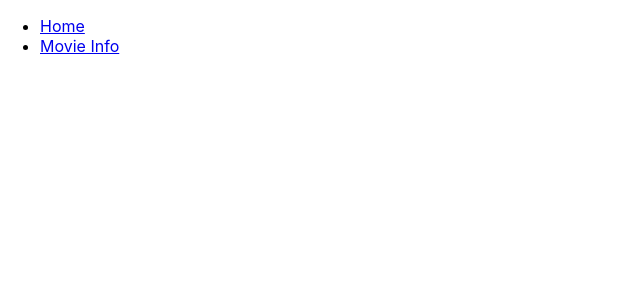
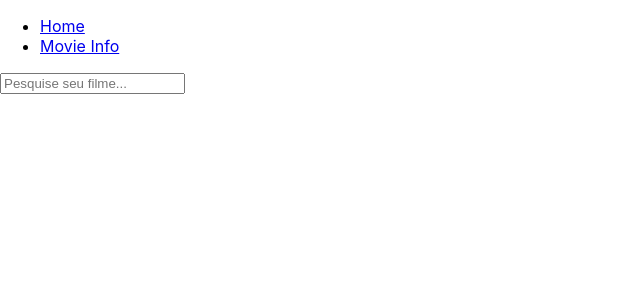
Before and after one commit to brugarcia/MovieFinder, a React (Create React App) app: page / in a window 1280 px wide. Shown: the top 300 px of the page, without its empty margins (0-640 px from the left). Built offline with nearby package versions, Linux system fonts and the light colour scheme; no server answers.

Commit message:
componentes de busca e lista

```diff
--- /dev/null
+++ b/src/components/MovieList/MovieList.js
@@ -0,0 +1,27 @@
+import React, {useContext, useState} from 'react'
+
+import MoviesContext from '../../contexts/MoviesContext'
+
+const initState = {
+	moviesList: []
+}
+
+
+const MovieList = () => {
+	const [state, setState] = useState(initState);
+    const {
+		moviesList,
+	 } = useContext(MoviesContext)
+
+	return (
+        <>
+			{moviesList.results?.map(({title}) => (
+				<div key={title}>
+					{title}
+				</div>
+			))}
+		</>
+	)
+}
+
+export default MovieList
--- /dev/null
+++ b/src/components/MovieList/index.js
@@ -0,0 +1,3 @@
+import MovieList from './MovieList.js'
+
+export default MovieList
--- /dev/null
+++ b/src/components/SearchBar/SearchBar.js
@@ -0,0 +1,37 @@
+import React, {useContext, useState} from 'react'
+
+import MoviesContext from '../../contexts/MoviesContext'
+
+const initState = {
+	value: '',
+}
+
+
+const SearchBar = () => {
+	const [state, setState] = useState(initState);
+    const {
+		loadMoviesList,
+		moviesList,
+	 } = useContext(MoviesContext)
+
+
+	const handleChange = (event) => {
+		if (event.key === 'Enter') {
+		  loadMoviesList(event.target.value)
+		}
+	  }
+
+	return (
+        <>
+            <div>
+                <input placeholder="Pesquise seu filme..." type="text" onKeyDown={handleChange} value={state.value} onChange={(e) => setState(() => ({value: e.target.value}))}/>
+            </div>
+            {moviesList.results && (
+                <div>Filmes encontrados: {moviesList.results.length}</div>
+            )}
+        </>
+
+	)
+}
+
+export default SearchBar
--- /dev/null
+++ b/src/components/SearchBar/index.js
@@ -0,0 +1,3 @@
+import SearchBar from './SearchBar'
+
+export default SearchBar
--- a/src/views/Home.js
+++ b/src/views/Home.js
@@ -1,26 +1,15 @@
-import React, {useContext, useEffect} from 'react'
+import React from 'react'
+import SearchBar from '../components/SearchBar'
+import MovieList from '../components/MovieList'
 
-import MoviesContext from '../contexts/MoviesContext'
+
 
 const Home = () => {
-	const {
-		loadMoviesList,
-		moviesList,
-	 } = useContext(MoviesContext)
-
-	 console.log('lista', moviesList)
-
-	useEffect(() => {
-		loadMoviesList('batman');
-	}, [loadMoviesList]);
 
 	return	(
 		<>
-			{moviesList.results?.map(({title}) => (
-				<div key={title}>
-					{title}
-				</div>
-			))}
+			<SearchBar/>
+			<MovieList/>
 		</>
 	)
 }
```
